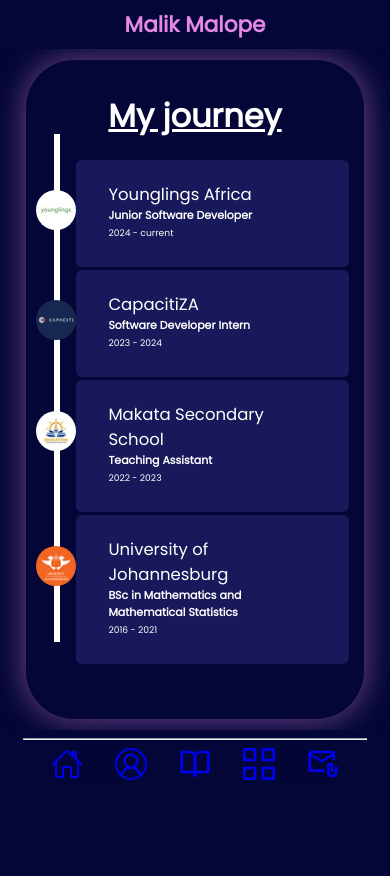
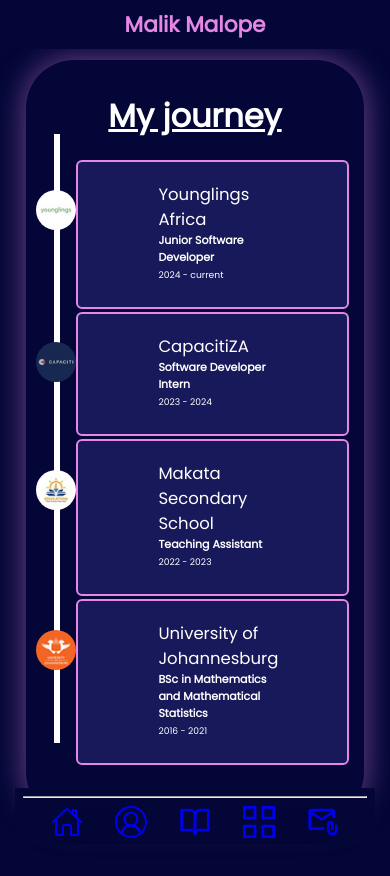
Before and after one commit to libSpace/my-react-portfolio-one, a React (Create React App) app: page /Education in a window 390 px wide. Shown: the top 876 px of the page. Before the commit the page ends 844 px from the top, so only its background shows below. Built offline with nearby package versions, Linux system fonts and the light colour scheme.

Commit message:
Education responsiveness

```diff
--- a/src/component/Education.css
+++ b/src/component/Education.css
@@ -60,30 +60,27 @@
 
 .text-box {
     border: #E487E5 solid 2px;
-    padding: 1.25rem 1.875rem;
+    padding: 1.25rem 5rem ;
     background: rgba(31, 30, 99, 0.8);
     position: relative;
     border-radius: 0.375rem;
     font-size: 1.1rem;
     cursor: pointer;
     user-select: none;
-}
 
-.text-box {
     opacity: 1;
     transform: scale(1);
-    max-height: 12rem;
     overflow: hidden;
     transition: opacity 0.6s ease-in-out, transform 0.6s ease-in-out, max-height 0.8s ease-in-out, border 0.6s ease-in-out;
-    border: 2px solid transparent;
+    /* border: 2px solid transparent; */
     animation: ease-in;
-    }
+}
 
 
     .text-box:hover {
     opacity: 1;
-    transform: scale(1.02);
-    max-height: 13rem;
+    /* transform: scale(1); */
+    /* max-height: 13rem; */
     border-color: lightpink;
     transition: max-height 0.6s ease-in-out, border-color 0.6s ease-in-out;
     }
@@ -102,11 +99,11 @@
     transform: translateY(0);
     transition: opacity 0.6s ease-in-out, transform 0.6s ease-in-out;
     }
-    .text-box:hover .ed-text-box{
+    /* .text-box:hover .ed-text-box{
         font-size: small;
         animation: ease-in;
         opacity: 0.5;
-    }
+    } */
 
 @keyframes fadeInOut {
 0% {
@@ -156,14 +153,14 @@ left: 50%;
     animation: moveline 4s linear forwards;
 }
 
-/* @keyframes moveline{
+@keyframes moveline{
     0%{
         height: 0;
     }
     100%{
         height: 100%;
     }
-} */
+}
 
 
 .text-box h2 {
@@ -175,8 +172,20 @@ left: 50%;
     display: inline-block;
     margin-bottom: 0.2rem;
 }
+@media screen and (max-width: 1050px) {
+    .main-ed-cont{
+        padding-bottom: 0.2rem;
+        margin: 1rem;
+        padding: 0 0 0 0;
 
-@media screen and (max-width: 1000px) {
+    }
+    .timeline{
+        margin: 50px auto;
+        /* margin-right: 9rem; */
+        }
+}
+
+@media screen and (max-width: 780px) {
     .main-ed-cont{
         padding-bottom: 0.2rem;
         margin: 0.7rem;
@@ -187,7 +196,7 @@ left: 50%;
     }
     .timeline{
     margin: 50px auto;
-
+    /* margin-right: 9rem; */
     }
     .timeline::after{
         left: 31px;
```
